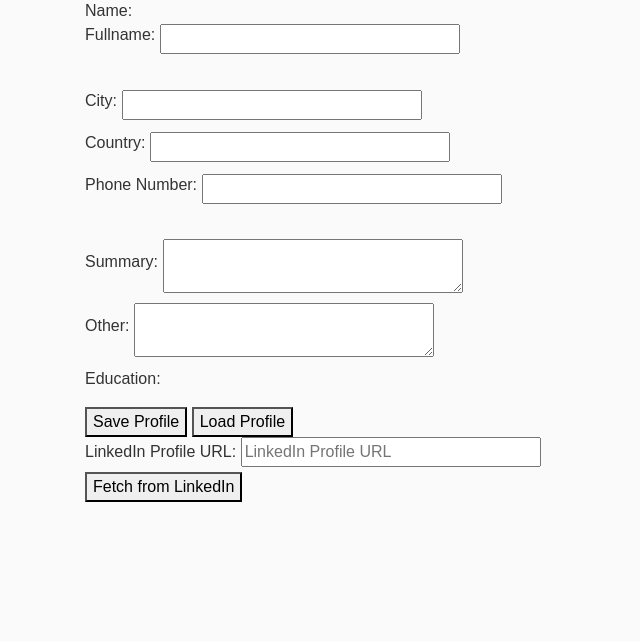
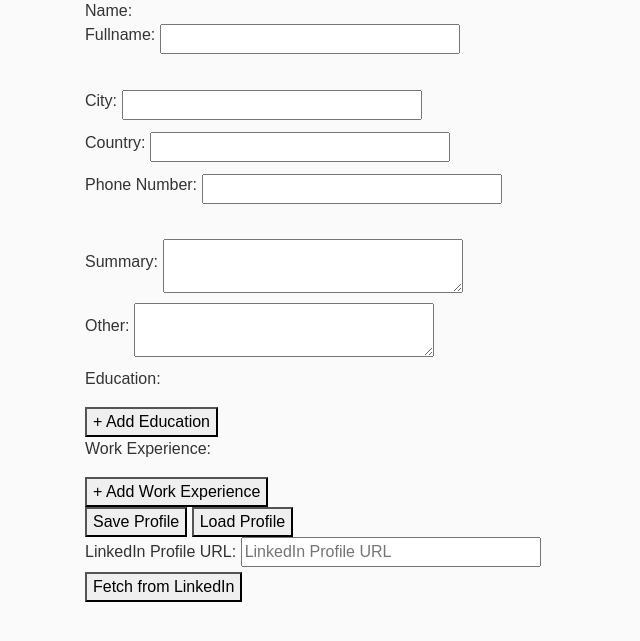
Before and after one commit to urffire/CV-generator, a Flask app: page /cv in a window 1280 px wide. Shown: the part 71-712 px from the top of the page, without its empty margins (0-640 px from the left). Run offline with Flask 3, Linux system fonts and the light colour scheme; the visitor is signed in with stand-in values (Sample User, id 1); data that the repository does not hold is empty; some libraries are stand-ins or nearby versions.

Commit message:
Linkedin integration

```diff
--- a/career_webpage/models.py
+++ b/career_webpage/models.py
@@ -26,7 +26,16 @@ class User(db.Model, UserMixin):
         self.profile_data = json.dumps(profile_data)
 
     def get_profile_data(self):
-        return json.loads(self.profile_data) if self.profile_data else {}
+        return json.loads(self.profile_data) if self.profile_data else {
+  "city": "",
+  "country": "",
+  "full_name": "",
+  "phone_number": "",
+  "other": "",
+  "summary": "",
+  "education": [],
+  "experiences": []
+}
 
 class Role(db.Model):
     __tablename__ = 'roles'
--- a/career_webpage/templates/cv.html
+++ b/career_webpage/templates/cv.html
@@ -134,9 +134,11 @@
             // Add Education button
             const addEducationButton = document.createElement('button');
             addEducationButton.textContent = '+ Add Education';
-            addEducationButton.onclick = () => createEducationEntry({}, jsonData.education.length);
+            addEducationButton.onclick = () => createEducationEntry({}, document.querySelectorAll('#education-list li').length);
             profileContainer.appendChild(addEducationButton);
             profileContainer.appendChild(document.createElement('br'));
+
+
 
             // Work Experience list
             const experiencesList = document.createElement('ul');
@@ -152,7 +154,7 @@
             // Add Work Experience button
             const addExperienceButton = document.createElement('button');
             addExperienceButton.textContent = '+ Add Work Experience';
-            addExperienceButton.onclick = () => createExperienceEntry({}, jsonData.experiences.length);
+            addExperienceButton.onclick = () => createExperienceEntry({}, document.querySelectorAll('#experiences-list li').length);
             profileContainer.appendChild(addExperienceButton);
             profileContainer.appendChild(document.createElement('br'));
 
@@ -160,15 +162,17 @@
     }
 
     function createEducationEntry(education, index) {
+        index = document.querySelectorAll('#education-list li').length;
+
         const educationItem = document.createElement('li');
         const educationContent = document.createElement('div');
 
-        const schoolNameField = createEditableInput('School Name', `education-school-name-${index}`, education.school);
-        const startField = createEditableInput('Start', `education-starts-at-${index}`, `${formatDate(education.starts_at)}`);
-        const endField = createEditableInput('End', `education-ends-at-${index}`, ` ${formatDate(education.ends_at)}`);
-        const degreeField = createEditableInput('Degree', `education-degree-${index}`, education.degree_name );
-        const fieldOfStudyField = createEditableInput('Field of Study', `education-field-of-study-${index}`, education.field_of_study );
-        const descriptionField = createEditableTextarea('Description', `education-description-${index}`, education.description );
+        const schoolNameField = createEditableInput('School Name', `education-school-name-${index}`, education?.school || '');
+        const startField = createEditableInput('Start', `education-starts-at-${index}`, `${formatDate(education?.starts_at || { "year": 1900, "month": 1, "day": 1 })}`);
+        const endField = createEditableInput('End', `education-ends-at-${index}`, `${formatDate(education?.ends_at) || 'Present'}`, true);
+        const degreeField = createEditableInput('Degree', `education-degree-${index}`, education?.degree_name || '');
+        const fieldOfStudyField = createEditableInput('Field of Study', `education-field-of-study-${index}`, education?.field_of_study || '');
+        const descriptionField = createEditableTextarea('Description', `education-description-${index}`, education?.description || '');
 
         educationContent.appendChild(schoolNameField);
 
@@ -191,14 +195,19 @@
     }
 
     function createExperienceEntry(experience, index) {
+        index = document.querySelectorAll('#experiences-list li').length;
+        const defaultStartDate = formatDate();
+
         const experienceContent  = document.createElement('li');
         const experienceDiv  = document.createElement('div');
 
-        const titleField = createEditableInput('Title', `experience-title-${index}`, experience.title);
-        const companyLinkField = createEditableInput('Company Link', `experience-company-link-${index}`, experience.company_linkedin_profile_url);
-        const startField = createEditableInput('Start', `experience-starts-at-${index}`, `${formatDate(experience.starts_at)}`);
-        const endField = createEditableInput('End', `experience-ends-at-${index}`, ` ${formatDate(experience.ends_at)}`);
-        const descriptionField = createEditableTextarea('Description', `experience-description-${index}`, experience.description );
+        const titleField = createEditableInput('Title', `experience-title-${index}`, experience?.title || '');
+        const companyLinkField = createEditableInput('Company Link', `experience-company-link-${index}`, experience?.company_linkedin_profile_url || '');
+        const startField = createEditableInput('Start', `experience-starts-at-${index}`, `${formatDate(experience?.starts_at || { "year": 1900, "month": 1, "day": 1 })}`);
+        const endField = createEditableInput('End', `experience-ends-at-${index}`, `${formatDate(experience?.ends_at) || 'Present'}`);
+        const descriptionField = createEditableTextarea('Description', `experience-description-${index}`, experience?.description || '');
+
+
 
         experienceDiv.appendChild(titleField);
 
@@ -231,7 +240,6 @@
         inputField.type = 'text';
         inputField.value = value;
         inputField.id = id;
-
         container.appendChild(inputField);
 
         return container;
@@ -266,7 +274,12 @@
         }
 
          function formatDate(date) {
+            console.log(date)
+             if(date === 'Present')
+                return "Present";
+
             if (!date) return "Present";
+
 
             const { year, month, day } = date;
             const formattedDate = new Date(year, month - 1, day);
@@ -277,7 +290,12 @@
 
 
         function parseDate(dateString) {
+            if(dateString==="Present")
+                return "Present";
+            if(dateString === "")
+                return "";
             const [year, month, day] = dateString.split(/[.]/).map(Number);
+
             return { year, month, day };
         }
 
@@ -334,6 +352,7 @@
         function saveProfile() {
 
             jsonData = (getEditedProfileData())
+
             // Send the edited profile data to the server
             fetch('/save_profile', {
                 method: 'POST',
@@ -358,7 +377,10 @@
             .then(response => response.json())
             .then(jsonok => {
                 // Use the loaded profile data to update the display
+
+
                 createProfile(jsonok);
+
                 jsonData = jsonok
 
             })
```
